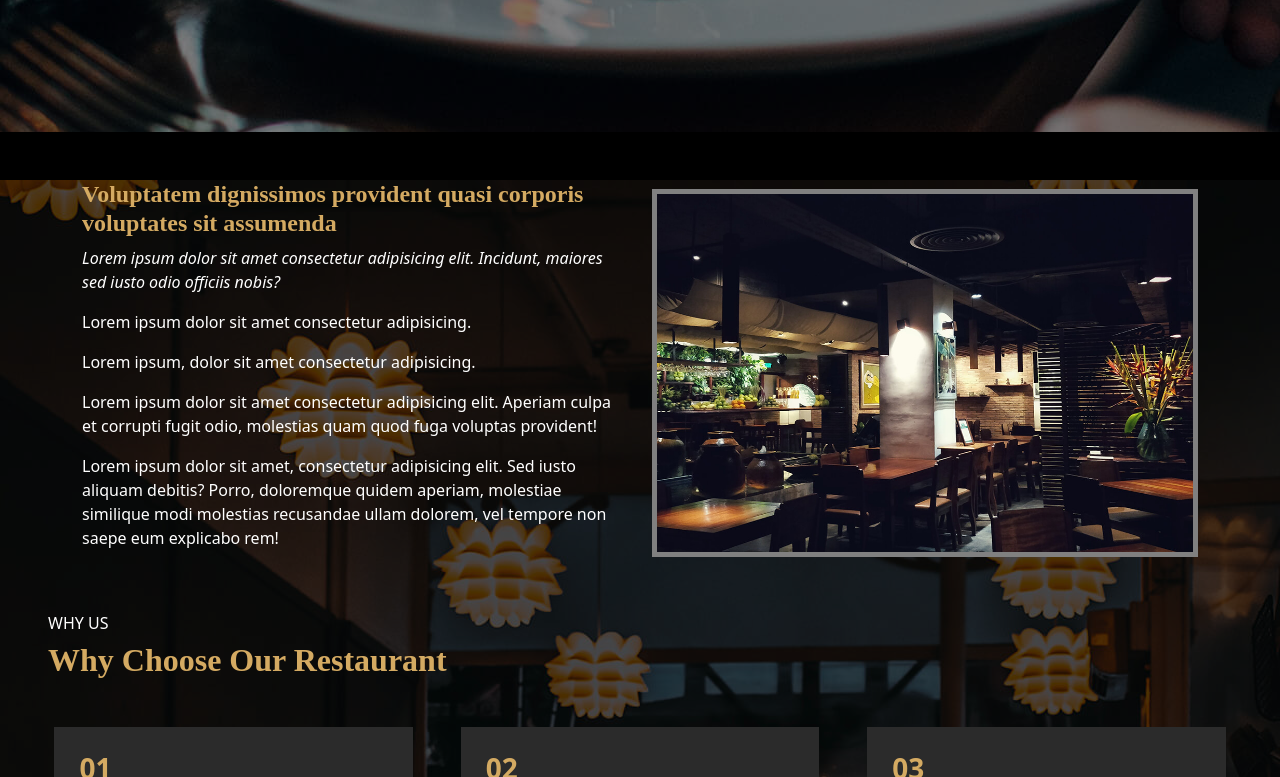
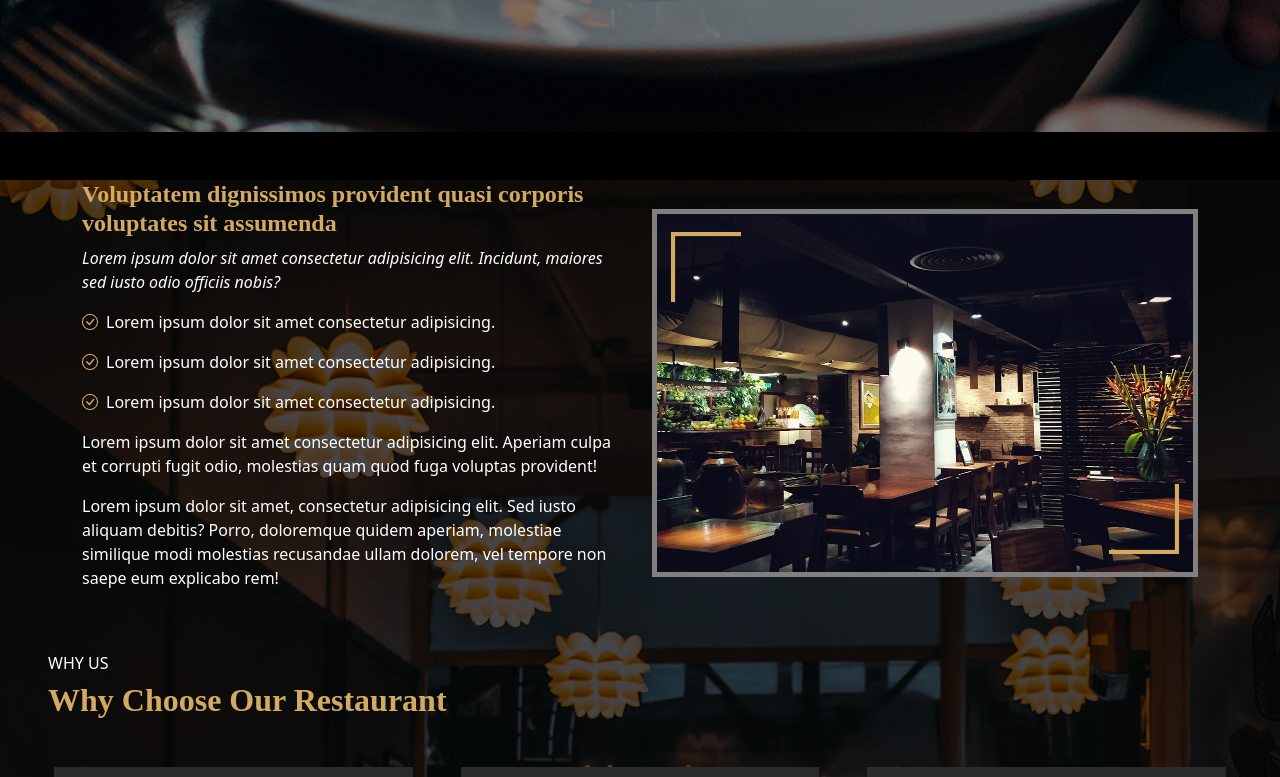
Before and after one commit to GrandeGH/Projet-CBienBon, a website: page index.html in a window 1280 px wide. Shown: the part 588-1365 px from the top of the page. Drawn offline with nearby package versions, Linux system fonts and the light colour scheme.

Commit message:
22: hover about

```diff
--- a/index.html
+++ b/index.html
@@ -54,8 +54,18 @@
                   <div class="col">
                     <h4 class="serif fw-bold">Voluptatem dignissimos provident quasi corporis voluptates sit assumenda</h4>
                     <p><i>Lorem ipsum dolor sit amet consectetur adipisicing elit. Incidunt, maiores sed iusto odio officiis nobis?</i></p>
-                    <p><span></span>Lorem ipsum dolor sit amet consectetur adipisicing.</p>
-                    <p><span></span>Lorem ipsum, dolor sit amet consectetur adipisicing.</p>
+                    <div class="d-flex gap-2">
+                        <i class="iconcheck bi bi-check-circle"></i>
+                        <p>Lorem ipsum dolor sit amet consectetur adipisicing.</p>
+                    </div>
+                    <div class="d-flex gap-2">
+                        <i class="iconcheck bi bi-check-circle"></i>
+                        <p>Lorem ipsum dolor sit amet consectetur adipisicing.</p>
+                    </div>
+                    <div class="d-flex gap-2">
+                        <i class="iconcheck bi bi-check-circle"></i>
+                        <p>Lorem ipsum dolor sit amet consectetur adipisicing.</p>
+                    </div>
                     <p><span></span>Lorem ipsum dolor sit amet consectetur adipisicing elit. Aperiam culpa et corrupti fugit odio, molestias quam quod fuga voluptas provident!</p>
                     <p>Lorem ipsum dolor sit amet, consectetur adipisicing elit. Sed iusto aliquam debitis? Porro, doloremque quidem aperiam, molestiae similique modi molestias recusandae ullam dolorem, vel tempore non saepe eum explicabo rem!    </p>
                   </div>
--- a/src/sass/modules/_style.scss
+++ b/src/sass/modules/_style.scss
@@ -70,7 +70,32 @@ nav {
     background-position: center;
 }
 
+.iconcheck {
+    color: $jaunebrun;
+}
+
+.img-container {
+    position: relative;
+}
+
+.img-container:hover {
+    .imgabout, .flèche-haut, .flèche-bas {
+        transform: scale(1.10);
+        transition: 0.5s;
+    }
+}
+
+.imgabout {
+    transition: 0.5s;
+}
+
+// .imgabout:hover {
+//     transform: scale(1.03);
+// }
+
+
 .flèche-haut {
+    transform: scale(1.03);
     transition: 0.5;
     padding: 2rem;
     z-index: 2;
@@ -79,15 +104,25 @@ nav {
     width: 2rem;
     position: absolute;
     top: 1.5rem;
-    left: 1.5rem;
+    left: 2rem;
     border-color: $jaunebrun;
 }
 
 .flèche-bas {
-
+    transform: scale(1.03);
+    transition:  0.5;
+    padding: 2rem;
+    z-index: 2;
+    border-bottom: 0.3rem solid;
+    border-right: 0.3rem solid;
+    width: 2rem;
+    position: absolute;
+    right: 2rem;
+    bottom: 1.5rem;
+    border-color: $jaunebrun;
 }
 
-// ----- Why Us --------
+// ----- Why Us --------------------
 
 .imgabout {
     width: 100%;
```
Also changed, not shown: public/css/app.css, 1 other file.
